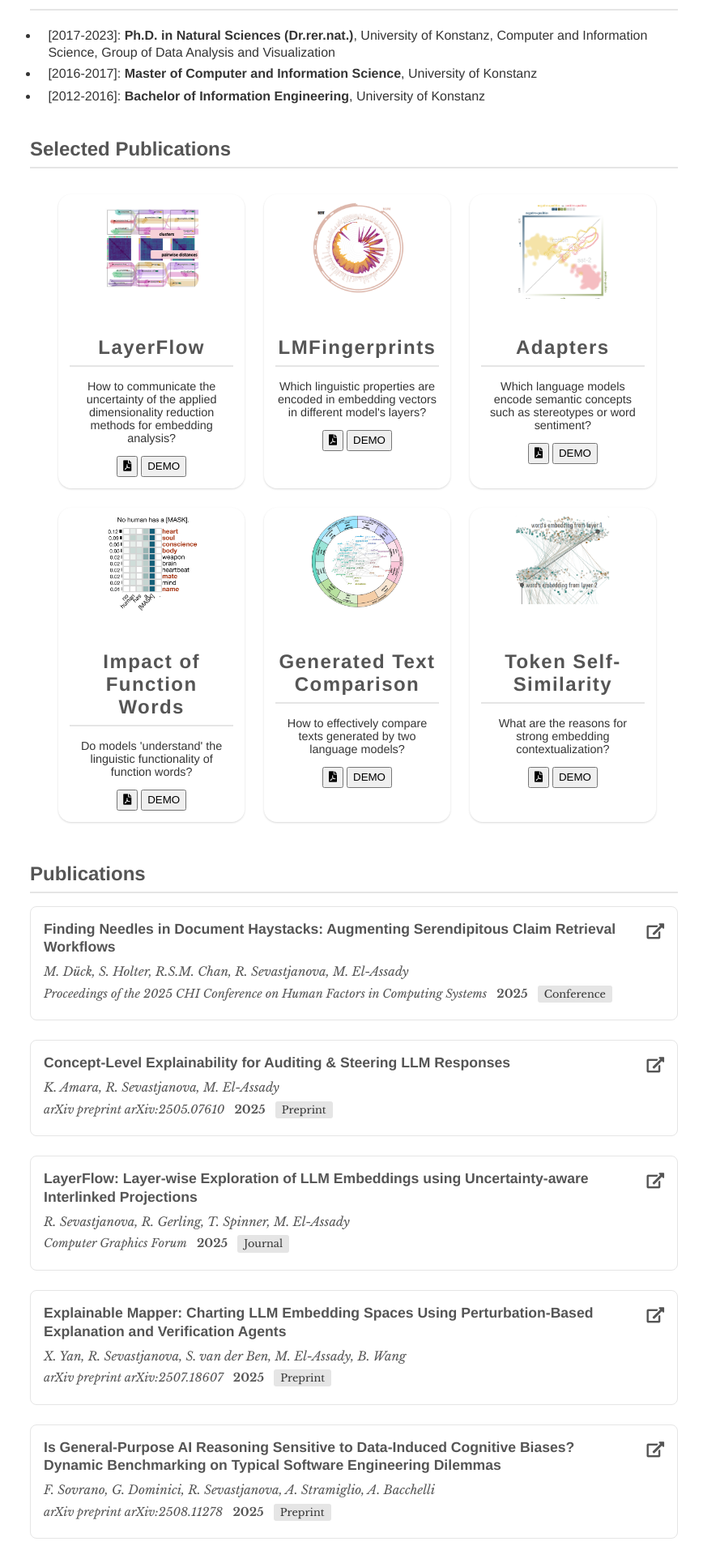
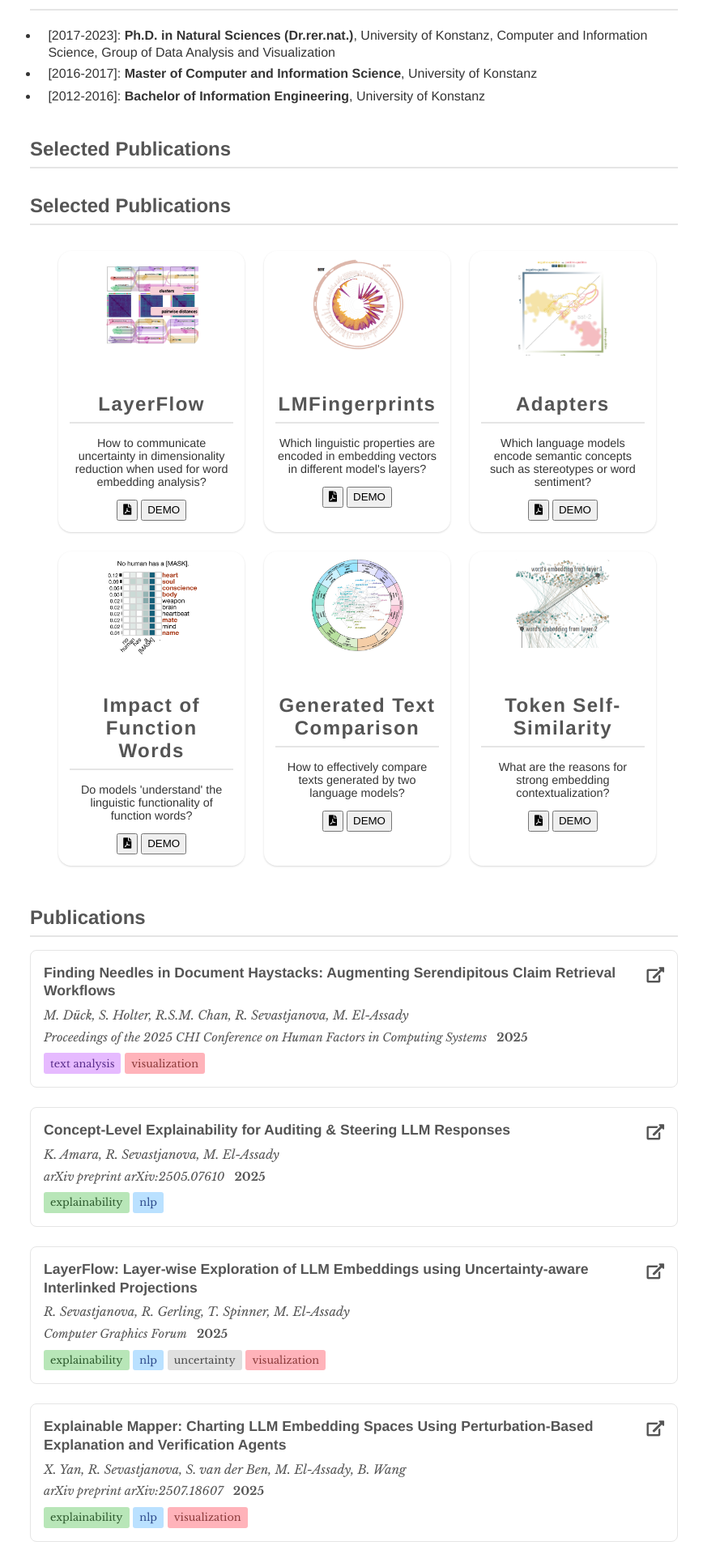
Before and after one commit to rita-sevastjanova/rita-sevastjanova.github.io, a Jekyll site: the page built from index.md, in a window 1280 px wide. Shown: the part 534-2448 px from the top of the page at 81% size, without its empty margins (203-1071 px from the left). Built offline with Jekyll 4.4.1, drawn with Linux system fonts in a browser that asks for light colours; our own code applies the rules of GitHub Pages for plain Markdown files; some of the changed text lies outside the part shown.

Commit message:
added publication tags

```diff
--- a/_config.yml
+++ b/_config.yml
@@ -1,7 +1,7 @@
 # Site settings
 title: "Rita Sevastjanova"
 baseurl: ""
-url: "https://rita-sevastjanova.github.io"
+url: "http://localhost:4000"
 google_analytics: # Tracking ID, e.g. "UA-000000-01"
 
 # Author
@@ -20,227 +20,265 @@ publications:
     year: 2025
     doi: "https://arxiv.org/abs/2508.11278"
     type: "preprint"
+    tags: ["bias", "nlp"]
   - title: "Explainable Mapper: Charting LLM Embedding Spaces Using Perturbation-Based Explanation and Verification Agents"
     authors: "X. Yan, R. Sevastjanova, S. van der Ben, M. El-Assady, B. Wang"
     journal: "arXiv preprint arXiv:2507.18607"
     year: 2025
     doi: "https://arxiv.org/abs/2507.18607"
     type: "preprint"
+    tags: ["explainability", "visualization", "nlp"]
   - title: "LayerFlow: Layer-wise Exploration of LLM Embeddings using Uncertainty-aware Interlinked Projections"
     authors: "R. Sevastjanova, R. Gerling, T. Spinner, M. El-Assady"
     journal: "Computer Graphics Forum"
     year: 2025
     doi: "https://arxiv.org/abs/2504.10504"
     type: "journal"
+    tags: ["uncertainty", "visualization", "nlp", "explainability"]
   - title: "Concept-Level Explainability for Auditing & Steering LLM Responses"
     authors: "K. Amara, R. Sevastjanova, M. El-Assady"
     journal: "arXiv preprint arXiv:2505.07610"
     year: 2025
     doi: "https://arxiv.org/abs/2505.07610"
     type: "preprint"
+    tags: ["explainability", "nlp"]
   - title: "Finding Needles in Document Haystacks: Augmenting Serendipitous Claim Retrieval Workflows"
     authors: "M. Dück, S. Holter, R.S.M. Chan, R. Sevastjanova, M. El-Assady"
     journal: "Proceedings of the 2025 CHI Conference on Human Factors in Computing Systems"
     doi: "https://dl.acm.org/doi/full/10.1145/3706598.3713715"
     year: 2025
     type: "conference"
+    tags: ["text analysis", "visualization"]
   - title: "Feature Clock: High-Dimensional Effects in Two-Dimensional Plots"
     authors: "O. Ovcharenko, R. Sevastjanova, V. Boeva"
     journal: "2024 IEEE Visualization and Visual Analytics (VIS)"
     year: 2024
     doi: "https://arxiv.org/abs/2408.01294"
     type: "conference"
+    tags: ["visualization", "uncertainty"]
   - title: "Challenges and opportunities in text generation explainability"
     authors: "K. Amara, R. Sevastjanova, M. El-Assady"
     journal: "World Conference on Explainable Artificial Intelligence"
     doi: "https://arxiv.org/pdf/2405.08468"
     year: 2024
     type: "conference"
+    tags: ["explainability", "nlp", "text analysis"]
   - title: "Treeducation: A visual education platform for teaching treemap layout algorithms"
     authors: "J. Fuchs, B. Jäckl, M. Jüttler, D.A. Keim, R. Sevastjanova"
     journal: "IEEE Transactions on Visualization and Computer Graphics"
     doi: "https://ieeexplore.ieee.org/document/10508116"
     year: 2024
     type: "journal"
+    tags: ["visualization", "gamification"]
   - title: "Syntaxshap: Syntax-aware explainability method for text generation"
     authors: "K. Amara, R. Sevastjanova, M. El-Assady"
     journal: "Findings of the Association for Computational Linguistics"
     year: 2024
     doi: "https://aclanthology.org/2024.findings-acl.270/"
     type: "conference"
+    tags: ["explainability", "nlp"]
   - title: "The use of Active Learning systems for stimulus selection and response modelling in perception experiments"
     authors: "M. Einfeldt, R. Sevastjanova, K. Zahner-Ritter, E. Kazak, B. Braun"
     journal: "Computer Speech & Language"
     year: 2024
     doi: "https://www.sciencedirect.com/science/article/pii/S0885230823000566"
     type: "journal"
+    tags: ["active learning", "nlp"]
   - title: "Revealing the Unwritten: Visual Investigation of Beam Search Trees to Address Language Model Prompting Challenges"
     authors: "T. Spinner, R. Kehlbeck, R. Sevastjanova, T. Stähle, D.A. Keim, O. Deussen, M. El-Assady"
     journal: "Association for Computational Linguistics (Volume 3: System Demonstrations)"
     year: 2023
     doi: "https://aclanthology.org/2025.acl-demo.29/"
     type: "conference"
+    tags: ["visualization", "nlp", "explainability"]
   - title: "MediCoSpace: Visual Decision-Support for Doctor-Patient Consultations Using Medical Concept Spaces from EHRs"
     authors: "S. van der Linden, R. Sevastjanova, M. Funk, M. El-Assady"
     journal: "ACM Trans. on Management Information Systems"
     year: 2023
     doi: "https://doi.org/10.1145/3564275"
     type: "journal"
+    tags: ["visualization", "text analysis"]
   - title: "VisInReport: Complementing Visual Discourse Analytics Through Personalized Insight Reports"
     authors: "R. Sevastjanova, M. El-Assady, A. Bradley, C. Collins, M. Butt, D. Keim"
     journal: "IEEE Trans. on Visualization and Computer Graphics"
     year: 2022
     doi: "https://doi.org/10.1109/TVCG.2021.3104026"
     type: "journal"
+    tags: ["visualization", "text analysis"]
   - title: "Visualisierung der Covid-19-Inzidenzen und Behandlungskapazitäten mit Coronavis"
     authors: "W. Jentner, F. Sperrle, D. Seebacher, M. Kraus, R. Sevastjanova, et al."
     journal: "Resilienz und Pandemie: Handlungsempfehlungen anhand von Erfahrungen mit COVID-19"
     year: 2022
     type: "book_chapter"
+    tags: ["visualization"]
   - title: "QuestionComb: A Gamification Approach for the Visual Explanation of Linguistic Phenomena through Interactive Labeling"
     authors: "R. Sevastjanova, W. Jentner, F. Sperrle, R. Kehlbeck, J. Bernard, M. El-Assady"
     journal: "ACM Trans. on Interactive Intelligent Systems"
     year: 2021
     doi: "https://doi.org/10.1145/3429448"
     type: "journal"
+    tags: ["gamification", "visualization", "nlp", "active learning"]
   - title: "Is that Really a Question?: Going beyond Factoid Questions in NLP"
     authors: "A.-L. Kalouli, R. Kehlbeck, R. Sevastjanova, O. Deussen, D.A. Keim, M. Butt"
     journal: "14th Int. Conf. on Computational Semantics: IWCS 2021"
     doi: "https://aclanthology.org/2021.iwcs-1.13/"
     year: 2021
     type: "conference"
+    tags: ["nlp"]
   - title: "Reliable Estimates of Interpretable Cue Effects with Active Learning in Psycholinguistic Research"
     authors: "M. Einfeldt, R. Sevastjanova, K. Zahner-Ritter, E. Kazak, B. Braun"
     journal: "Interspeech 2021"
     year: 2021
     doi: "https://www.isca-archive.org/interspeech_2021/einfeldt21_interspeech.pdf"
     type: "conference"
+    tags: ["active learning", "nlp"]
   - title: "CommAID: Visual Analytics for Communication Analysis through Interactive Dynamics Modeling"
     authors: "M.T. Fischer, D. Seebacher, R. Sevastjanova, D.A. Keim, M. El-Assady"
     journal: "Computer Graphics Forum"
     year: 2021
     doi: "https://arxiv.org/abs/2106.06334"
     type: "conference"
+    tags: ["visualization", "text analysis"]
   - title: "NEAT-Novel Emergency Analysis Tool"
     authors: "W. Jentner, J. Buchmüller, F. Sperrle, R. Sevastjanova, T. Spinner, U. Schlegel, D. Streeb, H. Schäfer"
     journal: "2019 IEEE Conf. on Visual Analytics Science and Technology (VAST)"
     year: 2019
     doi: "https://ieeexplore.ieee.org/document/8986900"
     type: "conference"
+    tags: ["visualization"]
   - title: "ParHistVis: Visualization of Parallel Multilingual Historical Data"
     authors: "A.-L. Kalouli, R. Kehlbeck, R. Sevastjanova, K. Kaiser, G.A. Kaiser, M. Butt"
     journal: "Proc. of the 1st Int. Workshop on Computational Approaches to Historical Language Change"
     year: 2019
     doi: "https://aclanthology.org/W19-4714/"
     type: "conference"
+    tags: ["visualization", "nlp", "text analysis"]
   - title: "VIANA: Visual Interactive Annotation of Argumentation"
     authors: "F. Sperrle, R. Sevastjanova, R. Kehlbeck, M. El-Assady"
     journal: "2019 IEEE Conf. on Visual Analytics Science and Technology (VAST)"
     year: 2019
     doi: "https://arxiv.org/abs/1907.12413"
     type: "conference"
+    tags: ["visualization", "text analysis"]
   - title: "Visual Analytics of Conversational Dynamics"
     authors: "D. Seebacher, M.T. Fischer, R. Sevastjanova, D.A. Keim, M. El-Assady"
     journal: "EuroVis Workshop on Visual Analytics (EuroVA)"
     year: 2019
     doi: "https://arxiv.org/pdf/2105.04897"
     type: "conference"
+    tags: ["visualization", "text analysis"]
   - title: "Minions, Sheep, and Fruits: Metaphorical Narratives to Explain Artificial Intelligence and Build Trust"
     authors: "W. Jentner, R. Sevastjanova, F. Stoffel, D.A. Keim, J. Bernard, M. El-Assady"
     journal: "Workshop on Visualization for AI Explainability at IEEE"
     doi: "https://kops.uni-konstanz.de/server/api/core/bitstreams/d56d406e-49af-4aba-ad1d-937ed08af89d/content"
     year: 2018
     type: "workshop"
+    tags: ["explainability", "visualization"]
   - title: "Mixed-initiative Active Learning for Generating Linguistic Insights in Question Classification"
     authors: "R. Sevastjanova, M. El-Assady, A. Hautli-Janisz, A.-L. Kalouli, R. Kehlbeck, O. Deussen, D.A. Keim, M. Butt"
     journal: "Workshop on Data Systems for Interactive Analysis (DSIA) at IEEE VIS"
     doi: "https://cdn.ivia.ch/publications/pdf/2018sevastjanovamixed.pdf"
     year: 2018
     type: "workshop"
+    tags: ["active learning", "nlp"]
   - title: "The Performance of International Organizations: A New Measure and Dataset Based on Computational Text Analysis of Evaluation Reports"
     authors: "S. Eckhard, V. Jankauskas, E. Leuschner, I. Burton, T. Kerl, R. Sevastjanova"
     journal: "The Review of International Organizations"
     year: 2023
     doi: "https://link.springer.com/article/10.1007/s11558-023-09489-1"
     type: "journal"
+    tags: ["text analysis"]
   - title: "Going beyond Visualization: Verbalization as Complementary Medium to Explain Machine Learning Models"
     authors: "R. Sevastjanova, F. Beck, B. Ell, C. Turkay, R. Henkin, M. Butt, D.A. Keim, M. El-Assady"
     journal: "Workshop on Visualization for AI Explainability at IEEE VIS"
     doi: "https://cdn.ivia.ch/publications/pdf/2018sevastjanovagoing.pdf"
     year: 2018
     type: "workshop"
+    tags: ["explainability", "visualization"]
   - title: "LTMA: Layered Topic Matching for the Comparative Exploration, Evaluation, and Refinement of Topic Modeling Results"
     authors: "M. El-Assady, F. Sperrle, R. Sevastjanova, M. Sedlmair, D. Keim"
     journal: "2018 Int. Symposium on Big Data Visual and Immersive Analytics (BDVA)"
     year: 2018
     doi: "https://ieeexplore.ieee.org/document/8534018"
     type: "conference"
+    tags: ["visualization", "text analysis", ]
   - title: "ThreadReconstructor: Modeling Reply-Chains to Untangle Conversational Text through Visual Analytics"
     authors: "M. El-Assady, R. Sevastjanova, D. Keim, C. Collins"
     journal: "Computer Graphics Forum"
     year: 2018
     doi: "https://onlinelibrary.wiley.com/doi/10.1111/cgf.13425"
     type: "conference"
+    tags: ["visualization", "text analysis"]
   - title: "Progressive Learning of Topic Modeling Parameters: A Visual Analytics Framework"
     authors: "M. El-Assady, R. Sevastjanova, F. Sperrle, D. Keim, C. Collins"
     journal: "IEEE Trans. on Visualization and Computer Graphics"
     year: 2017
     doi: "https://ieeexplore.ieee.org/document/8019825"
     type: "journal"
+    tags: ["visualization", "text analysis"]
   - title: "NEREx: Named-Entity Relationship Exploration in Multi-Party Conversations"
     authors: "M. El-Assady, R. Sevastjanova, B. Gipp, D. Keim, C. Collins"
     journal: "Computer Graphics Forum"
     year: 2017
     doi: "https://onlinelibrary.wiley.com/doi/abs/10.1111/cgf.13181"
     type: "conference"
+    tags: ["visualization", "nlp", "text analysis"]
   - title: "Visual Comparison of Text Sequences Generated by Large Language Models"
     authors: "R. Sevastjanova, S. Vogelbacher, A. Spitz, D. Keim, M. El-Assady"
     journal: "2023 IEEE Visualization in Data Science (VDS)"
     year: 2023
     doi: "https://ieeexplore.ieee.org/document/10357717"
     type: "conference"
+    tags: ["visualization", "nlp", ]
   - title: "Explaining Contextualization in Language Models using Visual Analytics"
     authors: "R. Sevastjanova, A.-L. Kalouli, C. Beck, H. Hauptmann, M. El-Assady"
     journal: "Proc. of the Association for Computational Linguistics"
     year: 2021
     doi: "https://aclanthology.org/2021.acl-long.39/"
     type: "conference"
+    tags: ["explainability", "visualization", "nlp"]
   - title: "LMFingerprints: Visual Explanations of Language Model Embedding Spaces through Layerwise Contextualization Scores"
     authors: "R. Sevastjanova, A.-L. Kalouli, C. Beck, H. Hauptmann, M. El-Assady"
     journal: "Computer Graphics Forum"
     year: 2022
     doi: "https://doi.org/10.1111/cgf.14541"
     type: "journal"
+    tags: ["explainability", "visualization", "nlp"]
   - title: "Beware the Rationalization Trap! When Language Model Explainability Diverges from our Mental Models of Language"
     authors: "R. Sevastjanova, M. El-Assady"
     journal: "Communication in Human-AI Interaction Workshop at IJCAI-ECAI'22"
     doi: "https://arxiv.org/pdf/2207.06897"
     year: 2022
     type: "workshop"
+    tags: ["explainability", "nlp", "bias"]
   - title: "Shall we play? – Extending the Visual Analytics Design Space through Gameful Design Concepts"
     authors: "R. Sevastjanova, H. Schäfer, J. Bernard, D. Keim, M. El-Assady"
     journal: "MLUI 2019: Machine Learning from User Interactions for Visualization and Analytics, IEEE VIS Workshop"
     year: 2019
     doi: "https://ieeexplore.ieee.org/document/10075563"
     type: "workshop"
+    tags: ["gamification", "visualization"]
   - title: "WEC-Explainer: A Descriptive Framework for Exploring Word Embedding Contextualization"
     authors: "R. Sevastjanova, M. El-Assady"
     journal: "Exploring Research Opportunities for Natural Language, Text, and Data Visualization (NLVIZ) Workshop at IEEE VIS"
     doi: "https://cdn.ivia.ch/publications/pdf/2023sevastjanovawecexplainer.pdf"
     year: 2023
     type: "workshop"
+    tags: ["explainability", "visualization", "nlp"]
   - title: "Personalized Language Model Selection Through Gamified Elicitation of Contrastive Concept Preferences"
     authors: "R. Sevastjanova, H. Hauptmann, S. Deterding, M. El-Assady"
     journal: "IEEE Trans. on Visualization and Computer Graphics"
     year: 2024
     doi: "https://dl.acm.org/doi/10.1109/TVCG.2023.3296905"
     type: "journal"
+    tags: ["gamification", "nlp", "visualization"]
   - title: "Visual Comparison of Language Model Adaptation"
     authors: "R. Sevastjanova, E. Cakmak, S. Ravfogel, R. Cotterell, M. El-Assady"
     journal: "IEEE Trans. on Visualization and Computer Graphics"
     year: 2022
     doi: "https://arxiv.org/abs/2208.08176"
     type: "journal"
+    tags: ["visualization", "nlp", ]
 
 # social
 social:
--- a/_includes/publications.html
+++ b/_includes/publications.html
@@ -1,25 +1,30 @@
 {% assign sorted_publications = site.publications | sort: 'year' | reverse %}
 {% for publication in sorted_publications %}
-<div class="publication" style="display: flex; justify-content: space-between; align-items: flex-start; margin-bottom: 1.5rem; padding: 1rem; border: 1px solid #e5e5e5; border-radius: 8px; background-color: rgba(255, 255, 255, 0.02); transition: all 0.3s ease;">
-  <div class="publication-content" style="flex: 1; margin-right: 1rem;">
-    <h3 class="publication-title" style="font-size: 1.1rem; font-weight: 600; margin: 0 0 0.5rem 0; color: #555; line-height: 1.3;">{{ publication.title }}</h3>
-    <div class="publication-authors" style="font-size: 0.95rem; color: #555; margin-bottom: 0.3rem; font-style: italic;">{{ publication.authors }}</div>
-    <div class="publication-journal" style="font-size: 0.9rem; color: #555; margin-bottom: 0.3rem;">
-      <span class="publication-venue" style="font-style: italic;">{{ publication.journal }}</span>
-      <span class="publication-year" style="font-weight: 600; margin-left: 0.5rem;">{{ publication.year }}</span>
-      {% if publication.type %}
-      <span class="publication-type" style="font-size: 0.8rem; background-color: #e5e5e5; padding: 0.2rem 0.5rem; border-radius: 3px; margin-left: 0.5rem; color: #353535;">{{ publication.type | capitalize }}</span>
-      {% endif %}
+<div class="publication">
+  <div class="publication-content">
+    <h3 class="publication-title">{{ publication.title }}</h3>
+    <div class="publication-authors">{{ publication.authors }}</div>
+    <div class="publication-journal">
+      <span class="publication-venue">{{ publication.journal }}</span>
+      <span class="publication-year">{{ publication.year }}</span>
     </div>
+    {% if publication.tags %}
+    <div class="publication-tags">
+      {% assign sorted_tags = publication.tags | sort %}
+      {% for tag in sorted_tags %}
+      <span class="tag tag-{{ tag | replace: ' ', '-' }}">{{ tag }}</span>
+      {% endfor %}
+    </div>
+    {% endif %}
   </div>
-  <div class="publication-links" style="display: flex; gap: 0.5rem; align-items: center;">
+  <div class="publication-links">
     {% if publication.doi %}
-    <a href="{{ publication.doi }}" title="DOI" class="publication-link" target="_blank" style="color: #555; font-size: 1.2rem; transition: color 0.3s ease;">
+    <a href="{{ publication.doi }}" title="DOI" class="publication-link" target="_blank">
       <i class="fa fa-external-link-alt"></i>
     </a>
     {% endif %}
     {% if publication.pdf %}
-    <a href="{{ publication.pdf }}" title="PDF" class="publication-link" target="_blank" style="color: #555; font-size: 1.2rem; transition: color 0.3s ease;">
+    <a href="{{ publication.pdf }}" title="PDF" class="publication-link" target="_blank">
       <i class="fa fa-file-pdf"></i>
     </a>
     {% endif %}
--- a/_sass/layouts/_about.scss
+++ b/_sass/layouts/_about.scss
@@ -110,6 +110,68 @@
           color: $default-shade;
         }
       }
+
+      .publication-tags {
+        margin-top: 0.5rem !important;
+        display: flex !important;
+        flex-wrap: wrap !important;
+        gap: 0.3rem !important;
+
+        .tag {
+          font-size: 0.8rem !important;
+          padding: 0.2rem 0.5rem !important;
+          border-radius: 3px !important;
+          font-weight: 500 !important;
+          text-transform: lowercase !important;
+          display: inline-block !important;
+
+          // Pastel color scheme for different tags
+          &.tag-explainability {
+            background-color: #B8E6B8 !important; // Pastel green
+            color: #2D5A2D !important;
+          }
+
+          &.tag-visualization {
+            background-color: #FFB3BA !important; // Pastel pink
+            color: #8B3A3A !important;
+          }
+
+          &.tag-bias {
+            background-color: #F0E68C !important; // Pastel khaki
+            color: #6B5B2B !important;
+          }
+
+          &.tag-nlp {
+            background-color: #BAE1FF !important; // Pastel blue
+            color: #2D4A8B !important;
+          }
+
+          &.tag-text-analysis {
+            background-color: #E6BAFF !important; // Pastel purple
+            color: #5A2D8B !important;
+          }
+
+          &.tag-active-learning {
+            background-color: #FFE4B5 !important; // Pastel peach
+            color: #8B5A2B !important;
+          }
+
+          &.tag-comparative-design {
+            background-color: #FFB3E6 !important; // Pastel magenta
+            color: #8B2D5A !important;
+          }
+
+          &.tag-gamification {
+            background-color: #DDA0DD !important; // Pastel plum
+            color: #4B2C4B !important;
+          }
+
+          &.tag-uncertainty {
+            background-color: #E0E0E0 !important; // Pastel gray
+            color: #4A4A4A !important;
+          }
+        }
+      }
     }
 
     .publication-links {
--- a/index.md
+++ b/index.md
@@ -12,3 +12,5 @@ My research interests are related to large language models (LLMs) and their embe
     <li>[2016-2017]: <b>Master of Computer and Information Science</b>, University of Konstanz</li>
     <li>[2012-2016]: <b>Bachelor of Information Engineering</b>, University of Konstanz</li>
 </ul>
+
+## Selected Publications
```
Also changed, not shown: posts/_posts/2024-01-28-contextual-word-embeddings.md (+1 -1 lines), 3 other files.
